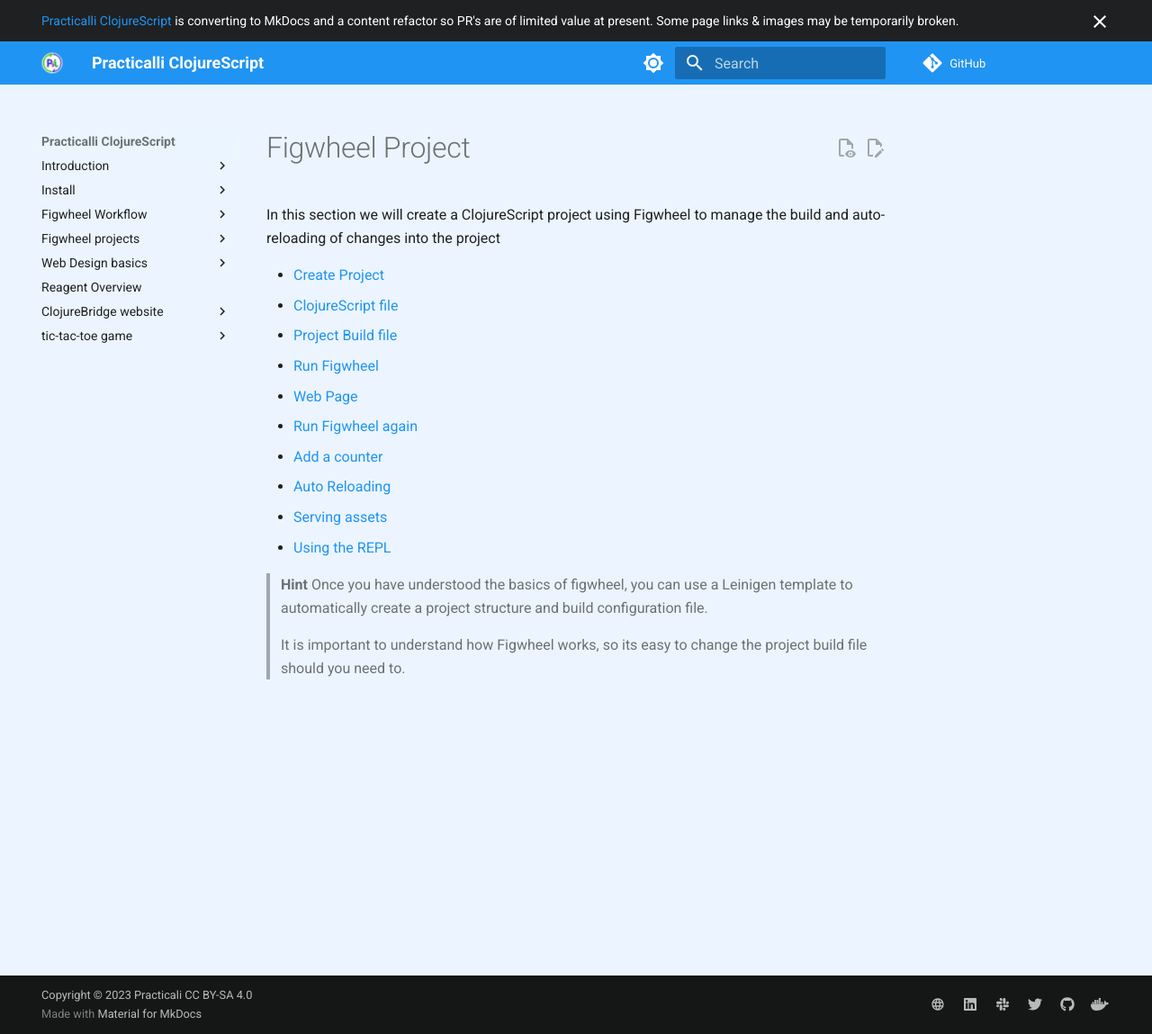
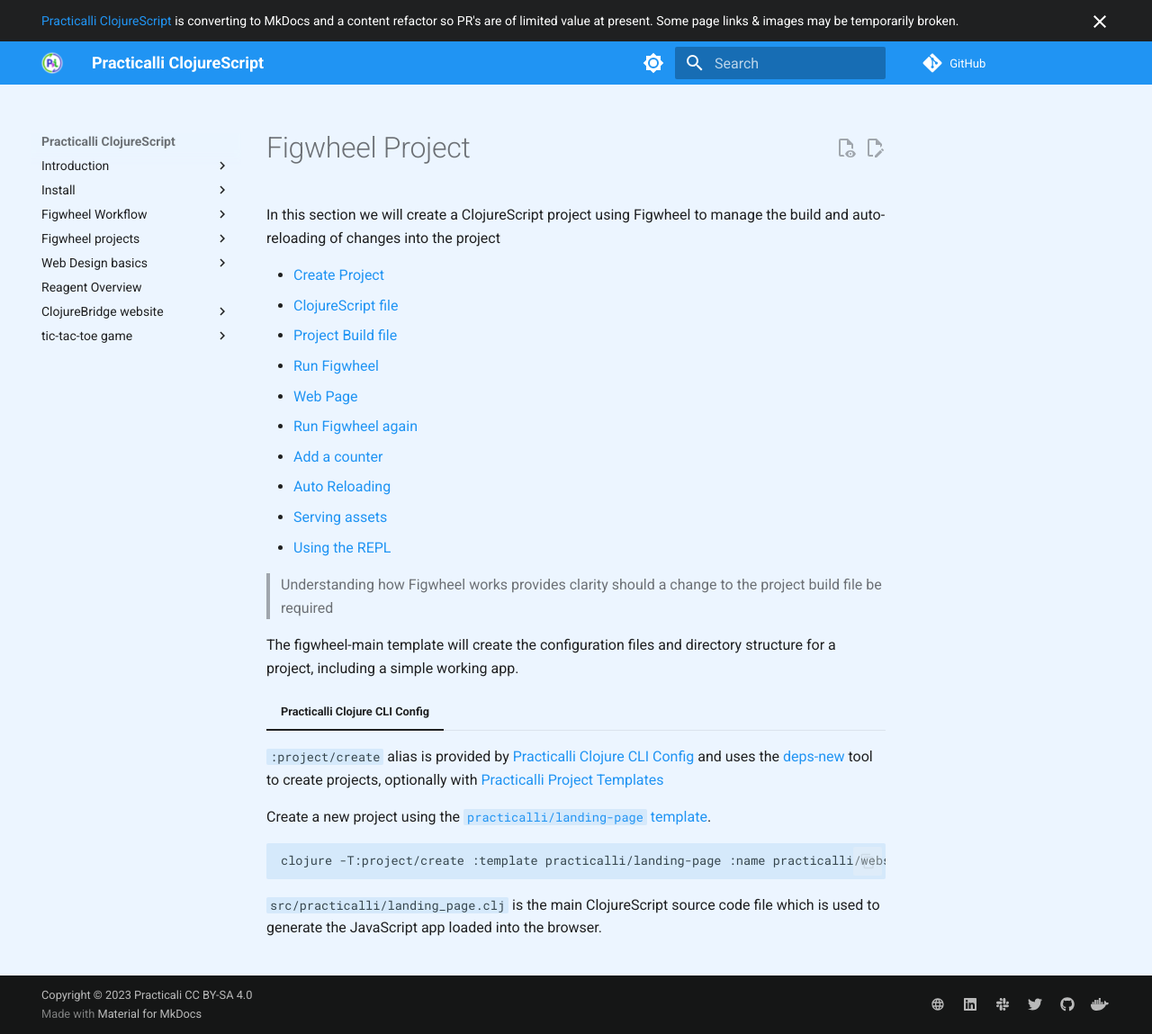
Before and after one commit to practicalli/clojurescript, an MkDocs documentation site: the page built from docs/figwheel-project/index.md, in a window 1280 px wide and 1149 px high. Shown: the whole window at 90% size. Built offline with MkDocs 1.6.1 and Material for MkDocs 9.7.7, drawn with Linux system fonts in a browser that asks for light colours; comment, search, counter and statistics services are not loaded.

Commit message:
figwheel: create project from template command

````diff
--- a/docs/figwheel-project/index.md
+++ b/docs/figwheel-project/index.md
@@ -13,6 +13,19 @@
   * [Serving assets](serving-assets.md)
   * [Using the REPL](using-the-repl.md)
 
-> **Hint** Once you have understood the basics of figwheel, you can use a Leinigen template to automatically create a project structure and build configuration file.
 
-> It is important to understand how Figwheel works, so its easy to change the project build file should you need to.
+> Understanding how Figwheel works provides clarity should a change to the project build file be required
+
+
+The figwheel-main template will create the configuration files and directory structure for a project, including a simple working app.
+
+=== "Practicalli Clojure CLI Config"
+    `:project/create` alias is provided by [Practicalli Clojure CLI Config](https://practical.li/clojure/clojure-cli/practicalli-config/) and uses the [deps-new]() tool to create projects, optionally with [Practicalli Project Templates](https://practical.li/clojure/clojure-cli/projects/templates/practicalli/)
+
+    Create a new project using the [`practicalli/landing-page` template](https://practical.li/clojure/clojure-cli/projects/templates/practicalli/landing-page/){target=_blank}.
+
+    ```shell
+    clojure -T:project/create :template practicalli/landing-page :name practicalli/website-name
+    ```
+
+    `src/practicalli/landing_page.clj` is the main ClojureScript source code file which is used to generate the JavaScript app loaded into the browser.
````
